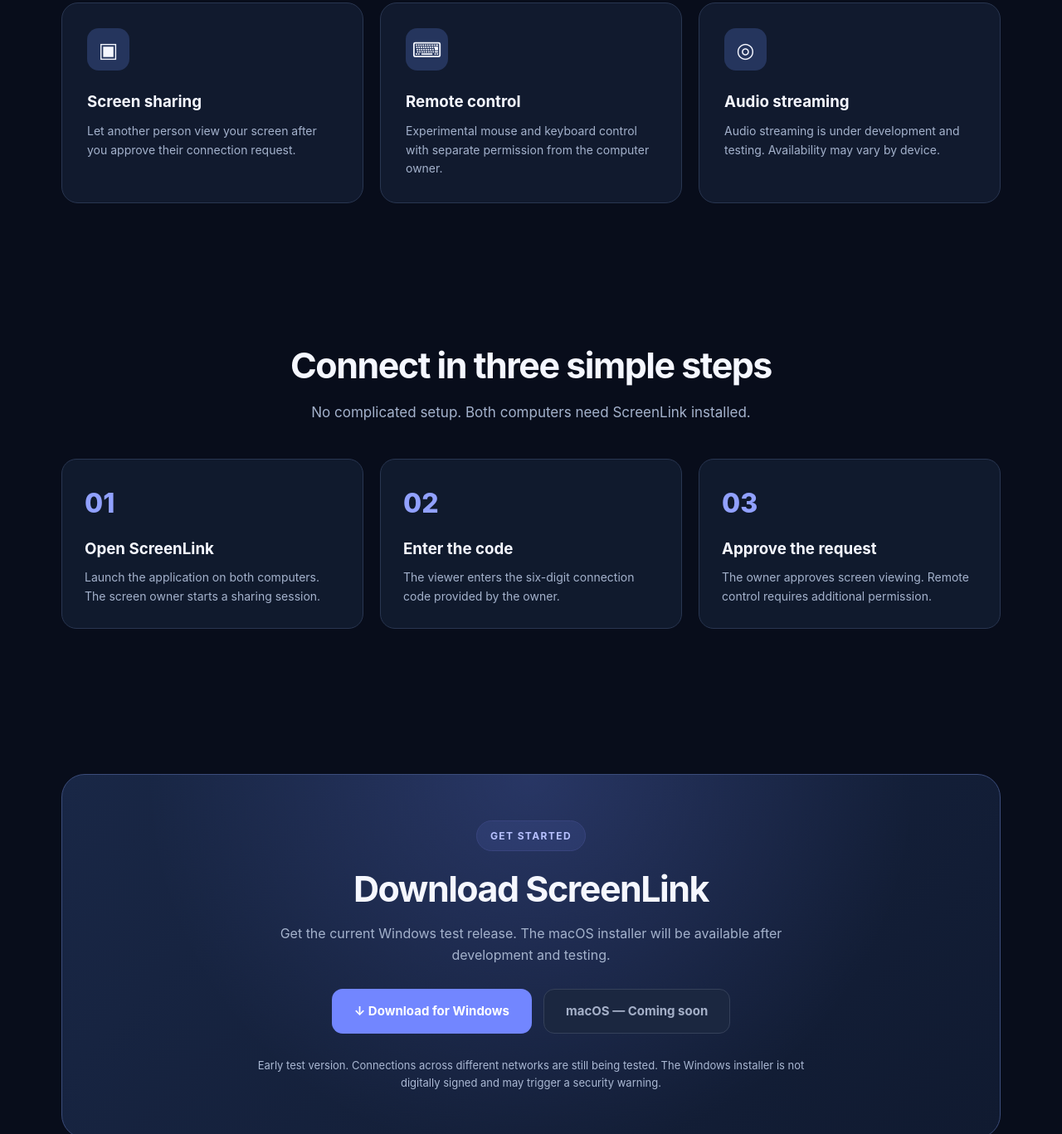
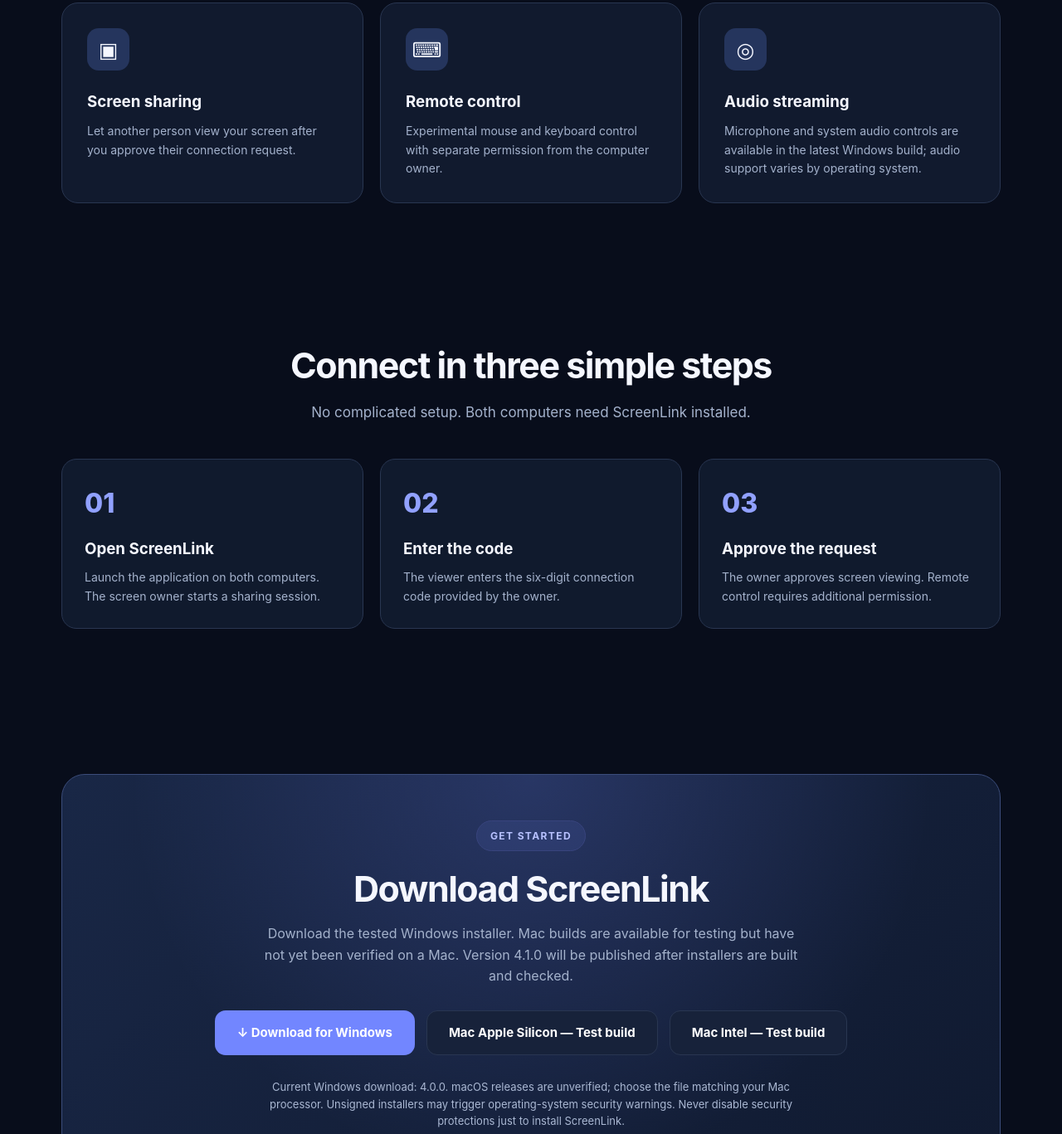
Before and after one commit to 202208am/screenlink-website, a plain HTML site: page index.html in a window 1280 px wide. Shown: the part 1433-2800 px from the top of the page at 83% size. Drawn offline with Linux system fonts and the light colour scheme.

Commit message:
Update index.html

```diff
--- a/index.html
+++ b/index.html
@@ -21,7 +21,6 @@
     }
 
     * { box-sizing: border-box; }
-
     html { scroll-behavior: smooth; }
 
     body {
@@ -33,7 +32,6 @@
     }
 
     a { color: inherit; text-decoration: none; }
-
     button, select { font: inherit; }
 
     .container {
@@ -183,18 +181,7 @@
       border-color: var(--border);
     }
 
-    .button.secondary:hover {
-      background: #25334f;
-    }
-
-    .button.disabled {
-      background: #1b2740;
-      border-color: #35415a;
-      color: #a5b0c8;
-      cursor: not-allowed;
-    }
-
-    .button.disabled:hover { transform: none; }
+    .button.secondary:hover { background: #25334f; }
 
     .note {
       margin-top: 22px;
@@ -374,9 +361,7 @@
     .step h3 { margin: 15px 0 8px; }
     .step p { margin: 0; color: var(--muted); font-size: 14px; }
 
-    .download-section {
-      padding: 90px 0 110px;
-    }
+    .download-section { padding: 90px 0 110px; }
 
     .download-box {
       padding: 55px 30px;
@@ -446,17 +431,9 @@
         </a>
 
         <div class="nav-right">
-          <a href="#features"
-             data-en="Features"
-             data-ru="Возможности">Features</a>
-
-          <a href="#how"
-             data-en="How it works"
-             data-ru="Как работает">How it works</a>
-
-          <a href="#download"
-             data-en="Download"
-             data-ru="Скачать">Download</a>
+          <a href="#features" data-en="Features" data-ru="Возможности">Features</a>
+          <a href="#how" data-en="How it works" data-ru="Как работает">How it works</a>
+          <a href="#download" data-en="Download" data-ru="Скачать">Download</a>
 
           <select class="language" id="language" aria-label="Language">
             <option value="en">EN</option>
@@ -477,12 +454,9 @@
         </div>
 
         <h1>
-          <span data-en="Connect beyond"
-                data-ru="Подключайтесь без">Connect beyond</span>
+          <span data-en="Connect beyond" data-ru="Подключайтесь без">Connect beyond</span>
           <br>
-          <span class="gradient-text"
-                data-en="distance."
-                data-ru="границ.">distance.</span>
+          <span class="gradient-text" data-en="distance." data-ru="границ.">distance.</span>
         </h1>
 
         <p class="hero-description"
@@ -496,31 +470,23 @@
           <a class="button"
              href="https://github.com/202208am/screenlink-downloads/releases/download/v4.0.1-windows/ScreenLink.Setup.4.0.0.exe"
              data-en="↓ Download for Windows"
-             data-ru="↓ Скачать для Windows">
-            ↓ Download for Windows
-          </a>
+             data-ru="↓ Скачать для Windows">↓ Download for Windows</a>
 
+          <a class="button secondary"
+             href="https://github.com/202208am/screenlink-downloads/releases/tag/v4.0.0-mac"
+             data-en="Mac (Apple Silicon) — Test build"
+             data-ru="Mac (Apple Silicon) — тестовая сборка">Mac (Apple Silicon) — Test build</a>
 
-<a class="button"
-   href="https://github.com/202208am/screenlink-downloads/releases/download/v4.0.0-mac/ScreenLink-4.0.0-arm64.dmg"
-   data-en="↓ Download for Mac (M1–M4)"
-   data-ru="↓ Скачать для Mac (M1–M4)">
-  ↓ Download for Mac (M1–M4)
-</a>
-
-<a class="button"
-   href="https://github.com/202208am/screenlink-downloads/releases/download/v4.0.0-mac/ScreenLink-4.0.0.dmg"
-   data-en="↓ Download for Mac (Intel)"
-   data-ru="↓ Скачать для Mac (Intel)">
-  ↓ Download for Mac (Intel)
-</a>
-
+          <a class="button secondary"
+             href="https://github.com/202208am/screenlink-downloads/releases/tag/v4.0.0-mac"
+             data-en="Mac (Intel) — Test build"
+             data-ru="Mac (Intel) — тестовая сборка">Mac (Intel) — Test build</a>
         </div>
 
         <div class="note"
-             data-en="Windows 10/11 (64-bit) • Early access • macOS in development"
-             data-ru="Windows 10/11 (64-bit) • Тестовая версия • macOS в разработке">
-          Windows 10/11 (64-bit) • Early access • macOS in development
+             data-en="Windows 10/11: tested • macOS: not yet verified • Version 4.1.0 in preparation"
+             data-ru="Windows 10/11: проверено • macOS: ещё не проверено • Версия 4.1.0 готовится">
+          Windows 10/11: tested • macOS: not yet verified • Version 4.1.0 in preparation
         </div>
 
         <div class="preview" aria-label="Illustration of ScreenLink connection workflow">
@@ -534,14 +500,8 @@
 
             <div class="preview-body">
               <div class="preview-panel">
-                <h3 data-en="Share your screen"
-                    data-ru="Поделиться экраном">
-                  Share your screen
-                </h3>
-                <p data-en="Your connection code"
-                   data-ru="Ваш код подключения">
-                  Your connection code
-                </p>
+                <h3 data-en="Share your screen" data-ru="Поделиться экраном">Share your screen</h3>
+                <p data-en="Your connection code" data-ru="Ваш код подключения">Your connection code</p>
                 <div class="demo-code">••••••</div>
                 <div class="demo-status"
                      data-en="● Waiting for connection"
@@ -551,8 +511,7 @@
               </div>
 
               <div class="preview-panel">
-                <h3 data-en="Connect to a device"
-                    data-ru="Подключиться к устройству">
+                <h3 data-en="Connect to a device" data-ru="Подключиться к устройству">
                   Connect to a device
                 </h3>
                 <p data-en="Enter the code shared by the owner"
@@ -593,10 +552,7 @@
         <div class="cards">
           <div class="card">
             <div class="card-icon">▣</div>
-            <h3 data-en="Screen sharing"
-                data-ru="Демонстрация экрана">
-              Screen sharing
-            </h3>
+            <h3 data-en="Screen sharing" data-ru="Демонстрация экрана">Screen sharing</h3>
             <p data-en="Let another person view your screen after you approve their connection request."
                data-ru="Разрешайте другому человеку просматривать ваш экран после подтверждения запроса.">
               Let another person view your screen after you approve their connection request.
@@ -605,10 +561,7 @@
 
           <div class="card">
             <div class="card-icon">⌨</div>
-            <h3 data-en="Remote control"
-                data-ru="Удалённое управление">
-              Remote control
-            </h3>
+            <h3 data-en="Remote control" data-ru="Удалённое управление">Remote control</h3>
             <p data-en="Experimental mouse and keyboard control with separate permission from the computer owner."
                data-ru="Тестовое управление мышью и клавиатурой с отдельного разрешения владельца компьютера.">
               Experimental mouse and keyboard control with separate permission from the computer owner.
@@ -617,13 +570,10 @@
 
           <div class="card">
             <div class="card-icon">◎</div>
-            <h3 data-en="Audio streaming"
-                data-ru="Передача звука">
-              Audio streaming
-            </h3>
-            <p data-en="Audio streaming is under development and testing. Availability may vary by device."
-               data-ru="Передача звука находится в разработке и тестировании. Доступность зависит от устройства.">
-              Audio streaming is under development and testing. Availability may vary by device.
+            <h3 data-en="Audio streaming" data-ru="Передача звука">Audio streaming</h3>
+            <p data-en="Microphone and system audio controls are available in the latest Windows build; audio support varies by operating system."
+               data-ru="Управление микрофоном и системным звуком есть в новой сборке Windows; поддержка зависит от операционной системы.">
+              Microphone and system audio controls are available in the latest Windows build; audio support varies by operating system.
             </p>
           </div>
         </div>
@@ -647,10 +597,7 @@
         <div class="steps">
           <div class="step">
             <div class="step-number">01</div>
-            <h3 data-en="Open ScreenLink"
-                data-ru="Откройте ScreenLink">
-              Open ScreenLink
-            </h3>
+            <h3 data-en="Open ScreenLink" data-ru="Откройте ScreenLink">Open ScreenLink</h3>
             <p data-en="Launch the application on both computers. The screen owner starts a sharing session."
                data-ru="Запустите приложение на обоих компьютерах. Владелец экрана начинает трансляцию.">
               Launch the application on both computers. The screen owner starts a sharing session.
@@ -659,10 +606,7 @@
 
           <div class="step">
             <div class="step-number">02</div>
-            <h3 data-en="Enter the code"
-                data-ru="Введите код">
-              Enter the code
-            </h3>
+            <h3 data-en="Enter the code" data-ru="Введите код">Enter the code</h3>
             <p data-en="The viewer enters the six-digit connection code provided by the owner."
                data-ru="Зритель вводит шестизначный код подключения, полученный от владельца.">
               The viewer enters the six-digit connection code provided by the owner.
@@ -671,10 +615,7 @@
 
           <div class="step">
             <div class="step-number">03</div>
-            <h3 data-en="Approve the request"
-                data-ru="Подтвердите запрос">
-              Approve the request
-            </h3>
+            <h3 data-en="Approve the request" data-ru="Подтвердите запрос">Approve the request</h3>
             <p data-en="The owner approves screen viewing. Remote control requires additional permission."
                data-ru="Владелец разрешает просмотр экрана. Для удалённого управления требуется дополнительное разрешение.">
               The owner approves screen viewing. Remote control requires additional permission.
@@ -687,9 +628,7 @@
     <section id="download" class="download-section">
       <div class="container">
         <div class="download-box">
-          <div class="eyebrow"
-               data-en="GET STARTED"
-               data-ru="НАЧНИТЕ РАБОТУ">
+          <div class="eyebrow" data-en="GET STARTED" data-ru="НАЧНИТЕ РАБОТУ">
             GET STARTED
           </div>
 
@@ -699,33 +638,38 @@
             Download ScreenLink
           </h2>
 
-          <p data-en="Get the current Windows test release. The macOS installer will be available after development and testing."
-             data-ru="Скачайте текущую тестовую версию для Windows. Установщик macOS появится после разработки и проверки.">
-            Get the current Windows test release. The macOS installer will be available after development and testing.
+          <p data-en="Download the tested Windows installer. Mac builds are available for testing but have not yet been verified on a Mac. Version 4.1.0 will be published after installers are built and checked."
+             data-ru="Скачайте проверенный установщик Windows. Сборки для Mac доступны для тестирования, но пока не проверены на Mac. Версия 4.1.0 появится после сборки и проверки установщиков.">
+            Download the tested Windows installer. Mac builds are available for testing but have not yet been verified on a Mac. Version 4.1.0 will be published after installers are built and checked.
           </p>
 
           <div class="buttons">
             <a class="button"
-               href="https://github.com/202208am/screenlink-downloads/releases/download/v4.0.3/screenlink-v4.Setup.4.0.0.exe"
+               href="https://github.com/202208am/screenlink-downloads/releases/download/v4.0.1-windows/ScreenLink.Setup.4.0.0.exe"
                data-en="↓ Download for Windows"
                data-ru="↓ Скачать для Windows">
               ↓ Download for Windows
             </a>
 
-            <button class="button disabled"
-                    type="button"
-                    disabled
-                    data-en="macOS — Coming soon"
-                    data-ru="macOS — Скоро">
-              macOS — Coming soon
-            </button>
+            <a class="button secondary"
+               href="https://github.com/202208am/screenlink-downloads/releases/tag/v4.0.0-mac"
+               data-en="Mac Apple Silicon — Test build"
+               data-ru="Mac Apple Silicon — тестовая сборка">
+              Mac Apple Silicon — Test build
+            </a>
+
+            <a class="button secondary"
+               href="https://github.com/202208am/screenlink-downloads/releases/tag/v4.0.0-mac"
+               data-en="Mac Intel — Test build"
+               data-ru="Mac Intel — тестовая сборка">
+              Mac Intel — Test build
+            </a>
           </div>
 
           <div class="download-warning"
-               data-en="Early test version. Connections across different networks are still being tested. The Windows installer is not digitally signed and may trigger a security warning."
-               data-ru="Ранняя тестовая версия. Подключения между разными сетями ещё проверяются. Установщик Windows не имеет цифровой подписи, поэтому система может показать предупреждение безопасности.">
-            Early test version. Connections across different networks are still being tested.
-            The Windows installer is not digitally signed and may trigger a security warning.
+               data-en="Current Windows download: 4.0.0. macOS releases are unverified; choose the file matching your Mac processor. Unsigned installers may trigger operating-system security warnings. Never disable security protections just to install ScreenLink."
+               data-ru="Текущая загрузка Windows: 4.0.0. Сборки macOS не проверены; выбирайте файл для своего процессора Mac. Неподписанные установщики могут вызывать предупреждения безопасности. Не отключайте защиту системы ради установки ScreenLink.">
+            Current Windows download: 4.0.0. macOS releases are unverified; choose the file matching your Mac processor. Unsigned installers may trigger operating-system security warnings. Never disable security protections just to install ScreenLink.
           </div>
         </div>
       </div>
@@ -738,7 +682,6 @@
             data-ru="© 2026 ScreenLink. Все права защищены.">
         © 2026 ScreenLink. All rights reserved.
       </span>
-
       <span data-en="Remote access with owner approval."
             data-ru="Удалённый доступ с разрешения владельца.">
         Remote access with owner approval.
@@ -751,7 +694,6 @@
 
     function setLanguage(lang) {
       document.documentElement.lang = lang;
-
       document.querySelectorAll('[data-en][data-ru]').forEach(element => {
         element.textContent = element.getAttribute('data-' + lang);
       });
```
